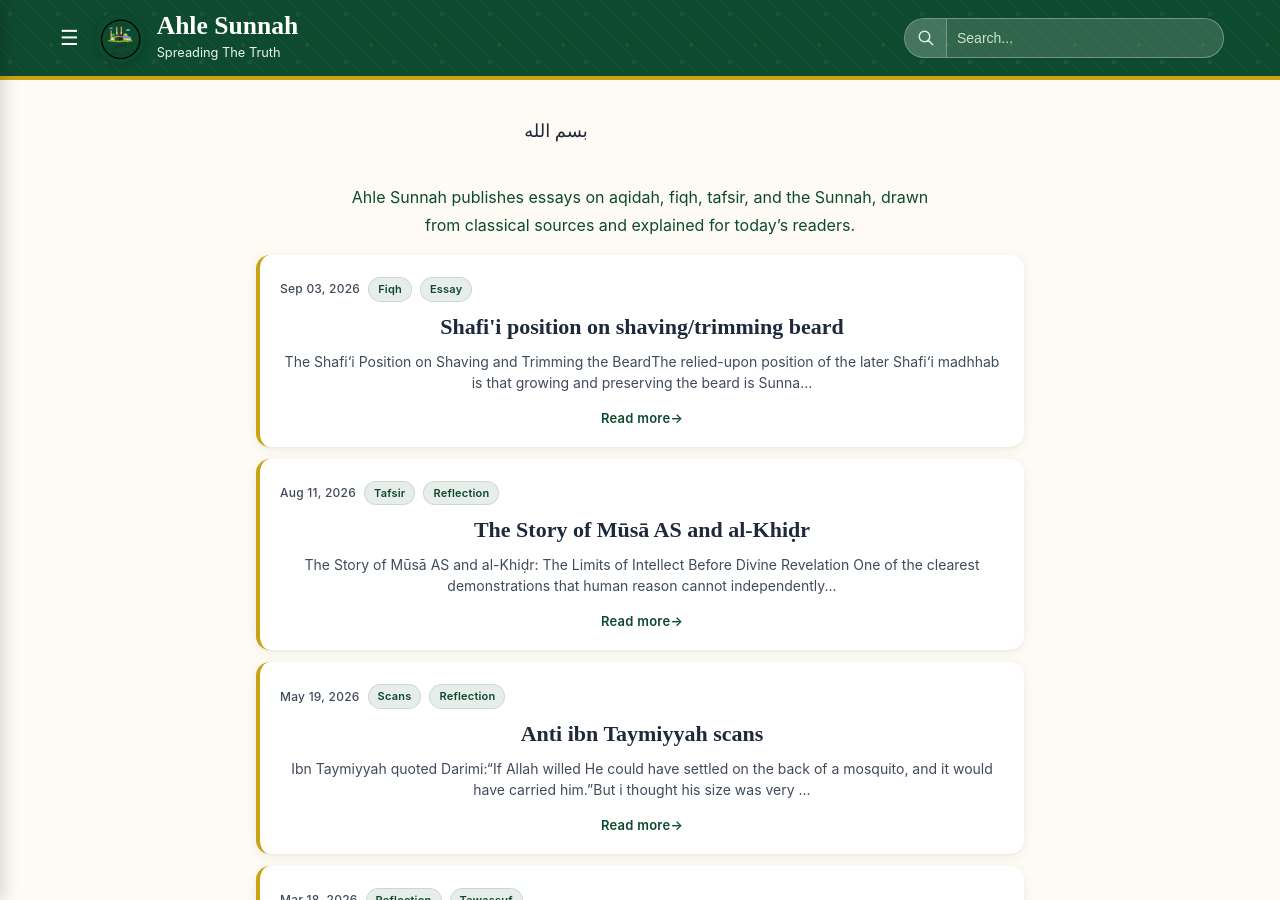
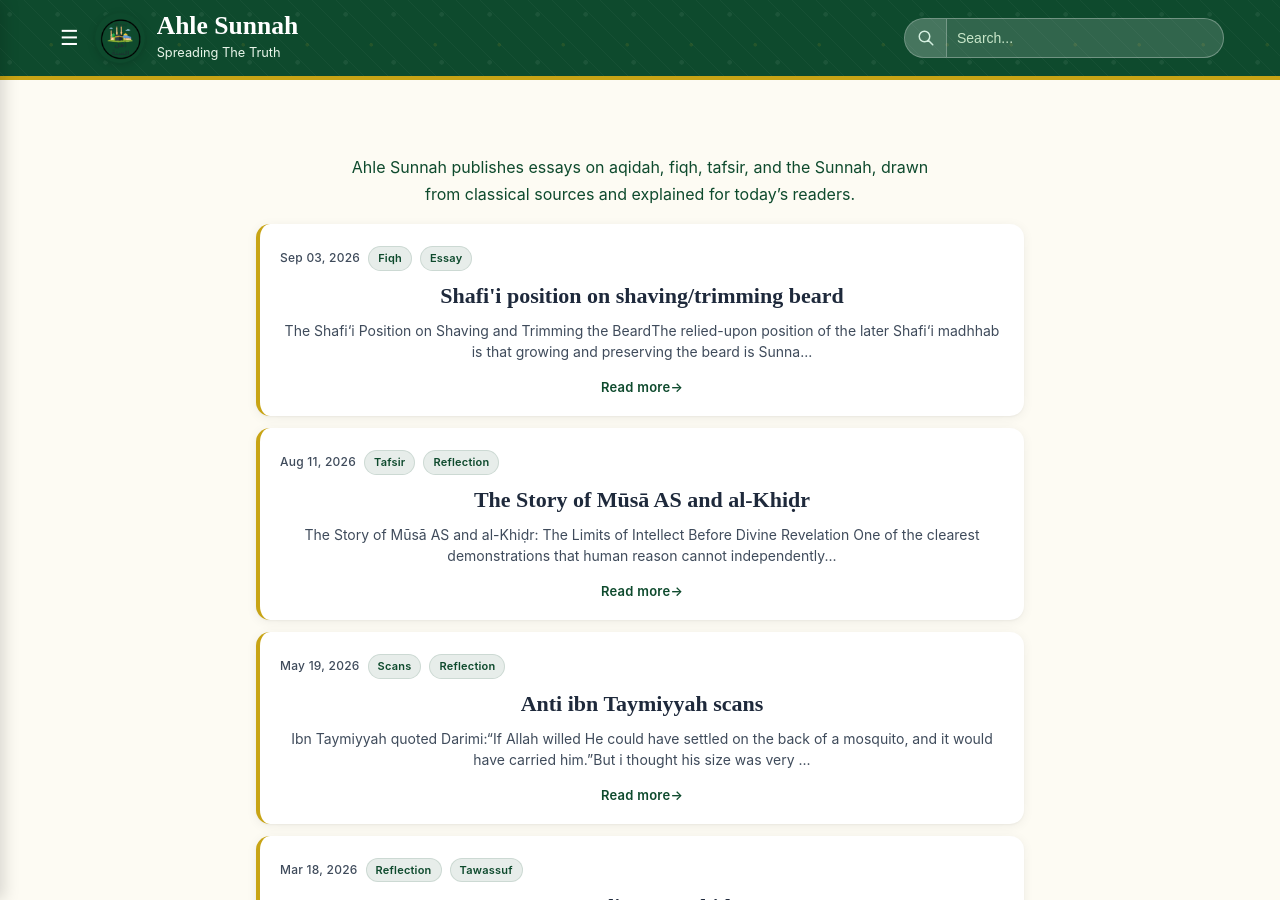
Before and after one commit to Fali17/ahlesunnah, a Jekyll site: the page built from index.html, in a window 1280 px wide and 900 px high. Built offline with Jekyll 4.4.1, drawn with Linux system fonts in a browser that asks for light colours; the list of posts is cut into pages by our own code.

Commit message:
Update index.html

```diff
--- a/index.html
+++ b/index.html
@@ -24,8 +24,7 @@ description: "Read authentic Ahle Sunnah articles on fiqh, aqidah, tafsir, and t
 </style>
 
 <div class="hero" style="color: var(--primary);max-width:600px;margin 0 auto;text-align: center;justify-content:center;">
-  <h1 class="visually-hidden">Ahle Sunnah – Islamic articles and essays</h1>
-  <p>بسم الله</p>
+  <h1 class="visually-hidden">Ahle Sunnah – Islamic articles and essays بسم الله</h1>
 </div>
 
 
```
